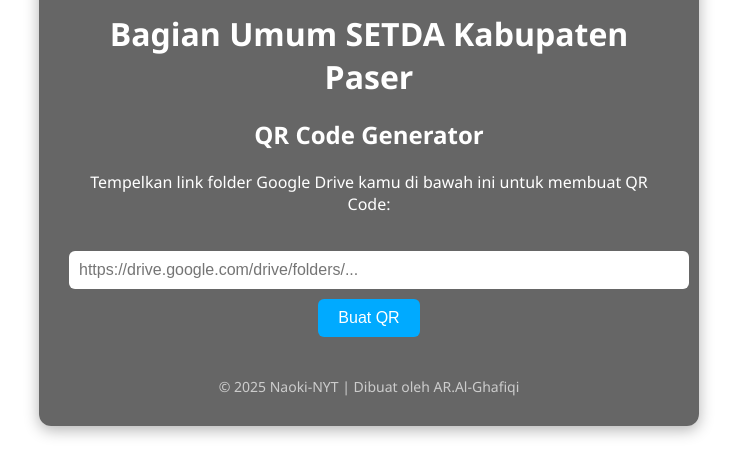
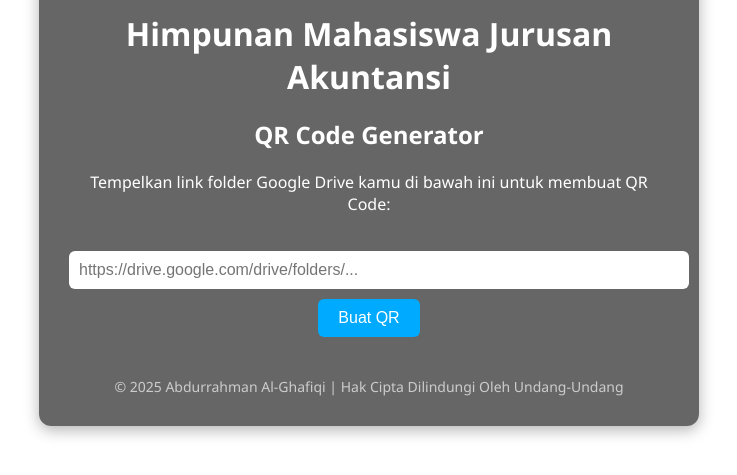
Before and after one commit to naoki-nyt/GENERATOR-QR-HMJ-Akuntansi, a plain HTML site: page index.html in a window 1280 px wide. Shown: the part 105-580 px from the top of the page, without its empty margins (271-1008 px from the left). Drawn offline with Linux system fonts and the light colour scheme.

Commit message:
Update index.html

```diff
--- a/index.html
+++ b/index.html
@@ -69,7 +69,7 @@
   <main>
     <header>
       <img src="logo PASER.png" alt="Logo Paser" />
-      <h1>Bagian Umum SETDA Kabupaten Paser</h1>
+      <h1>Himpunan Mahasiswa Jurusan Akuntansi</h1>
       <h2>QR Code Generator</h2>
     </header>
 
@@ -80,7 +80,7 @@
     <div class="qr" id="qrcode"></div>
 
     <footer>
-      &copy; <span id="year"></span> Naoki-NYT | Dibuat oleh AR.Al-Ghafiqi
+      &copy; <span id="year"></span> Abdurrahman Al-Ghafiqi | Hak Cipta Dilindungi Oleh Undang-Undang
     </footer>
   </main>
 
```
